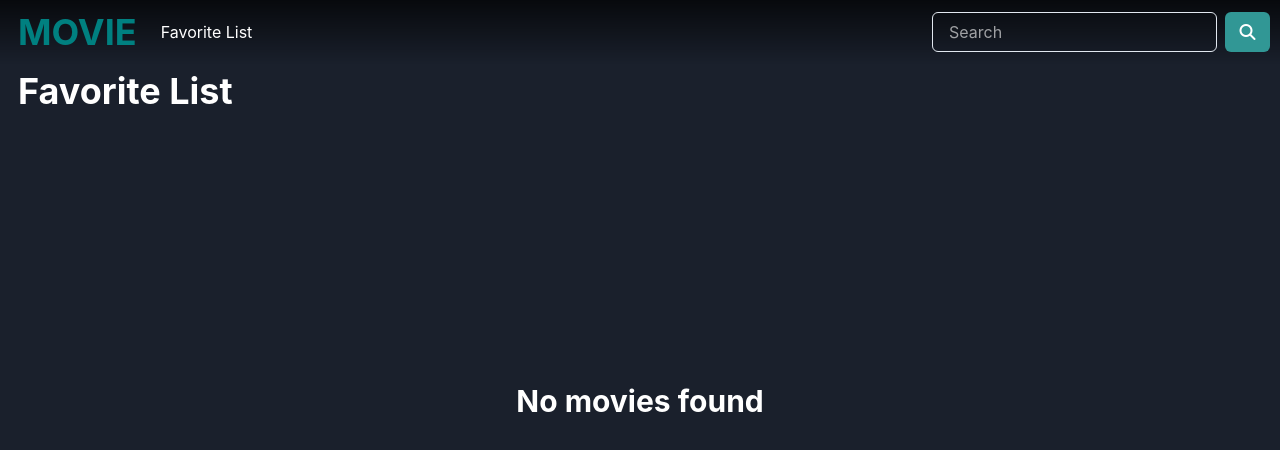
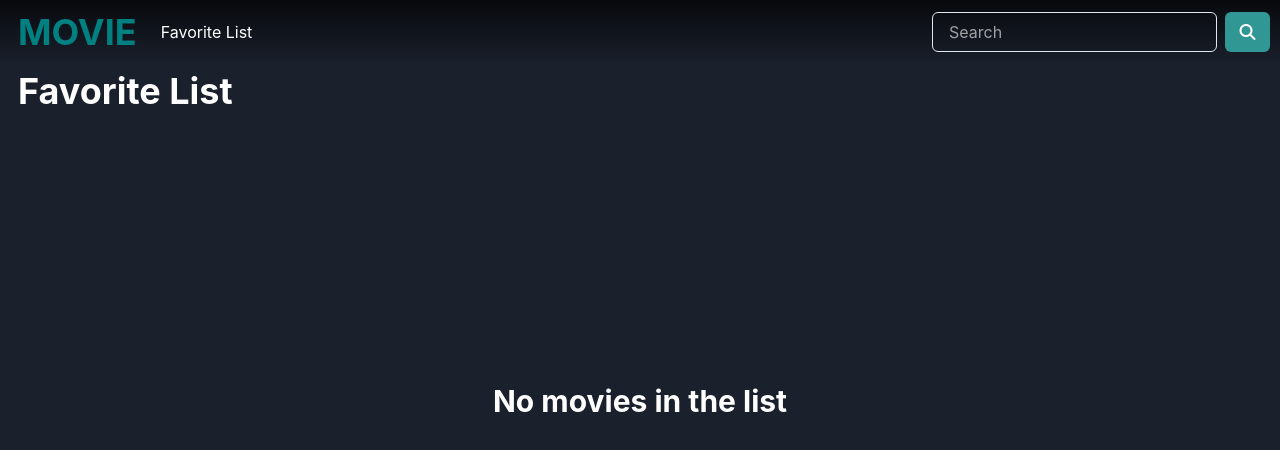
Before and after one commit to minhquan7323/Web-Movie-Trailer, a React (Vite) app: page /favorite in a window 1280 px wide. Shown: the top 450 px of the page. Built offline with nearby package versions, Linux system fonts and the light colour scheme.

Commit message:
movie favorite list

```diff
--- a/src/components/FavoriteList.jsx
+++ b/src/components/FavoriteList.jsx
@@ -41,7 +41,7 @@ const FavoriteList = () => {
                     </Grid>
                 ) : (
                     <Heading size="lg" display='flex' justifyContent='center' alignItems='center' h='70vh'>
-                        No movies found
+                        No movies in the list
                     </Heading>
                 )}
                 {selectedItem && (
```
